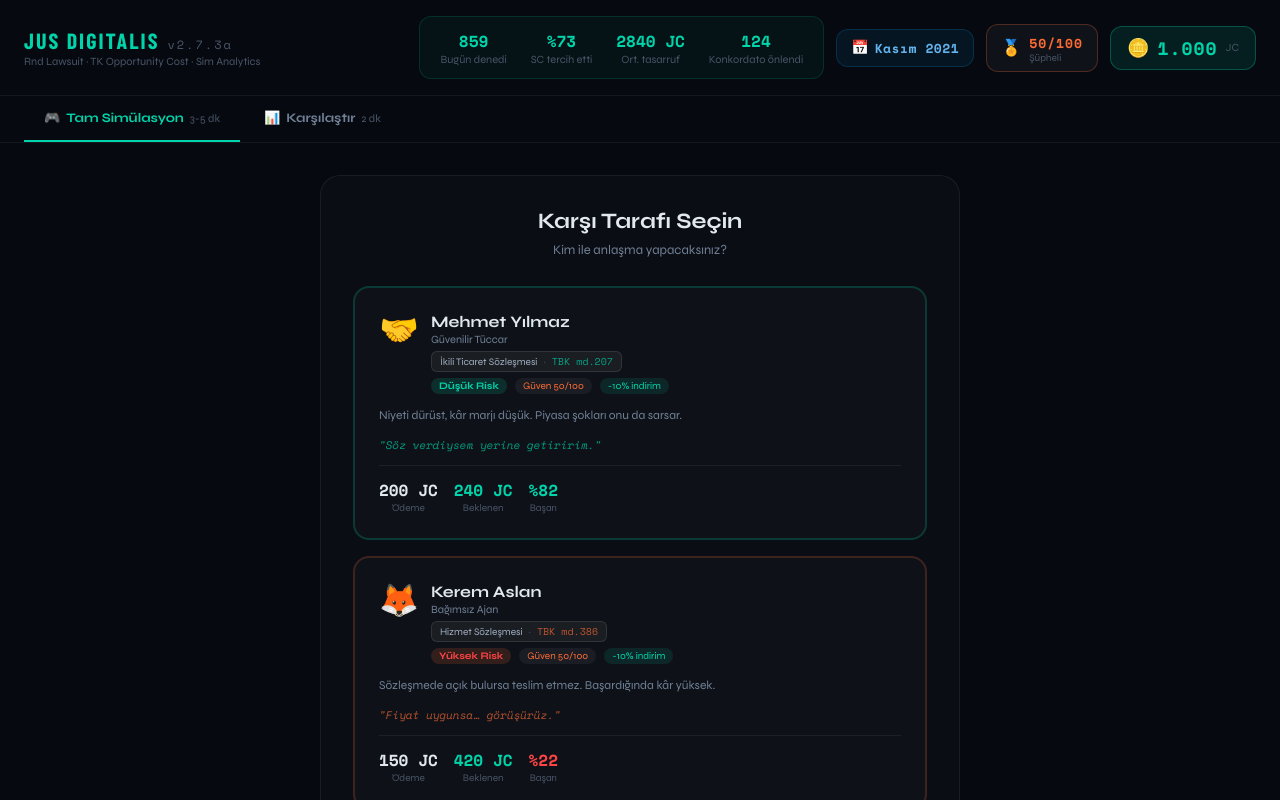
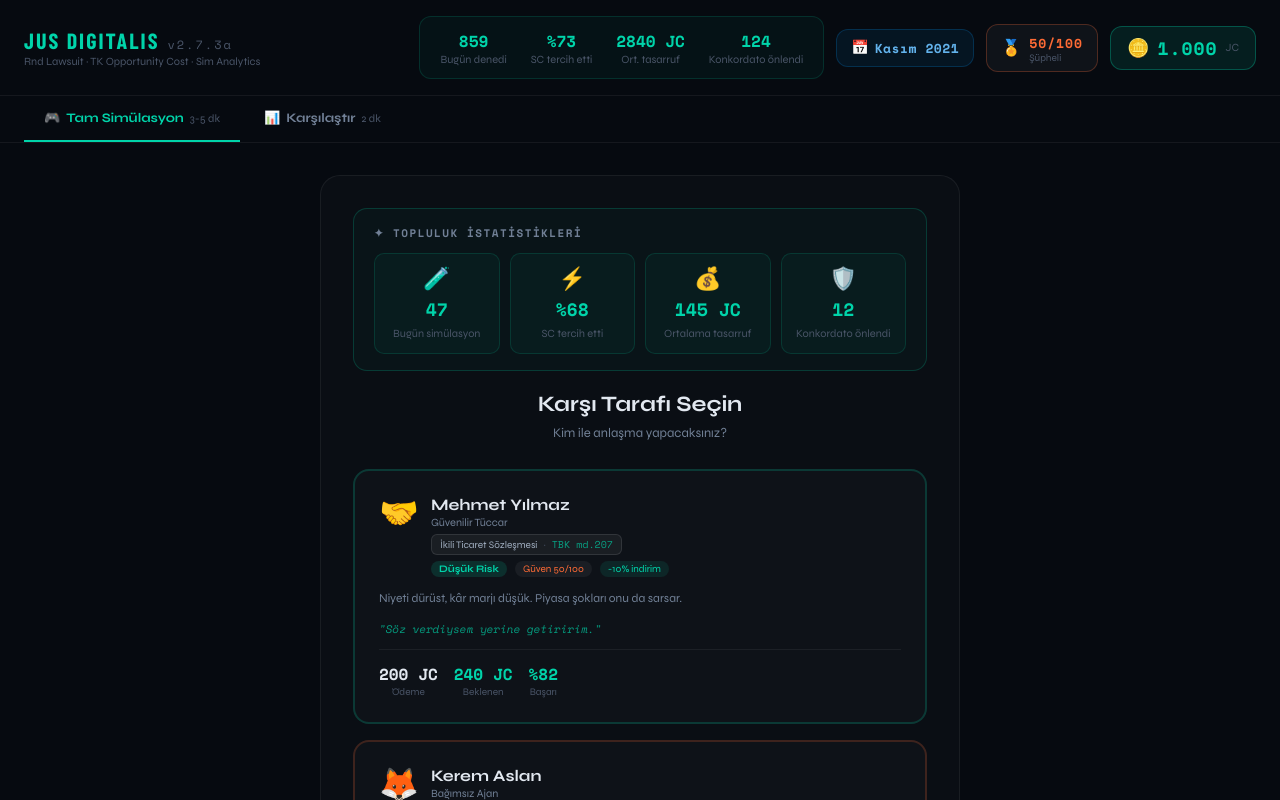
Before and after one commit to umutmiroglu/jusdigitalis-smartcontract-sandbox, a React (Vite) app: page / in a window 1280 px wide. Both pictures are taken after a click on the button "Simülasyonu Başlat →". Shown: the top 800 px of the page. Built offline with nearby package versions, Linux system fonts and the light colour scheme; a web font is replaced by a local one.

Commit message:
feat: SocialProofWidget with API fetch and static fallback

```diff
--- a/src/App.tsx
+++ b/src/App.tsx
@@ -32,6 +32,7 @@ import { useCoinAnimation } from './hooks/useCoinAnimation'
 import { loadPersisted, clearPersisted } from './utils/persistence'
 import { useIsMobile } from './hooks/useIsMobile'
 import { useABVariant } from './hooks/useABVariant'
+import { SocialProofWidget } from './components/ui/SocialProofWidget'
 
 // ─── ERROR BOUNDARY ───────────────────────────────────────────────────────────
 class ErrorBoundary extends Component<
@@ -312,6 +313,7 @@ function FullSimulation({
           {coinDelta > 0 ? '+' : ''}{coinDelta} JC
         </div>
       )}
+      <SocialProofWidget />
       <div style={{ textAlign: 'center', marginBottom: 28 }}>
         <h2 style={{ color: '#e2e8f0', fontSize: 22, marginBottom: 8 }}>Karşı Tarafı Seçin</h2>
         <p style={{ color: '#718096', fontSize: 13 }}>Kim ile anlaşma yapacaksınız?</p>
--- /dev/null
+++ b/src/components/ui/SocialProofWidget.tsx
@@ -0,0 +1,52 @@
+import { useSocialProof } from '../../hooks/useSocialProof'
+
+interface StatCardProps {
+  emoji: string
+  value: string | number
+  label: string
+}
+
+function StatCard({ emoji, value, label }: StatCardProps) {
+  return (
+    <div style={{
+      flex: '1 1 120px',
+      background: 'rgba(0,212,170,.04)',
+      border: '1px solid rgba(0,212,170,.15)',
+      borderRadius: 10,
+      padding: '12px 14px',
+      textAlign: 'center',
+    }}>
+      <div style={{ fontSize: 22, marginBottom: 4 }}>{emoji}</div>
+      <div style={{ color: '#00d4aa', fontFamily: "'Space Mono',monospace", fontWeight: 700, fontSize: 18 }}>{value}</div>
+      <div style={{ color: '#4a5568', fontSize: 11, marginTop: 4, lineHeight: 1.4 }}>{label}</div>
+    </div>
+  )
+}
+
+export function SocialProofWidget() {
+  const { data, loading } = useSocialProof()
+
+  return (
+    <div style={{
+      background: 'rgba(0,212,170,.03)',
+      border: '1px solid rgba(0,212,170,.2)',
+      borderRadius: 14,
+      padding: '16px 20px',
+      marginBottom: 20,
+    }}>
+      <div style={{ color: '#718096', fontSize: 11, fontWeight: 700, letterSpacing: 1.5, marginBottom: 12, fontFamily: "'Space Mono',monospace" }}>
+        ✦ TOPLULUK İSTATİSTİKLERİ
+      </div>
+      {loading ? (
+        <div style={{ color: '#4a5568', fontSize: 13, textAlign: 'center', padding: '8px 0' }}>Yükleniyor…</div>
+      ) : (
+        <div style={{ display: 'flex', gap: 10, flexWrap: 'wrap' }}>
+          <StatCard emoji="🧪" value={data.todayCount} label="Bugün simülasyon" />
+          <StatCard emoji="⚡" value={`%${data.scPreferencePercent}`} label="SC tercih etti" />
+          <StatCard emoji="💰" value={`${data.avgSavingJC} JC`} label="Ortalama tasarruf" />
+          <StatCard emoji="🛡️" value={data.konkordatoAvoided} label="Konkordato önlendi" />
+        </div>
+      )}
+    </div>
+  )
+}
--- /dev/null
+++ b/src/hooks/useSocialProof.ts
@@ -0,0 +1,46 @@
+import { useState, useEffect } from 'react'
+
+export interface SocialProofData {
+  todayCount: number
+  scPreferencePercent: number
+  avgSavingJC: number
+  konkordatoAvoided: number
+}
+
+const FALLBACK: SocialProofData = {
+  todayCount: 47,
+  scPreferencePercent: 68,
+  avgSavingJC: 145,
+  konkordatoAvoided: 12,
+}
+
+export interface SocialProofState {
+  data: SocialProofData
+  loading: boolean
+}
+
+export function useSocialProof(): SocialProofState {
+  const [data, setData] = useState<SocialProofData>(FALLBACK)
+  const [loading, setLoading] = useState(true)
+
+  useEffect(() => {
+    let cancelled = false
+    fetch('/api/sandbox-analytics?aggregate=true')
+      .then(res => {
+        if (!res.ok) throw new Error('non-ok')
+        return res.json() as Promise<SocialProofData>
+      })
+      .then(json => {
+        if (!cancelled) setData(json)
+      })
+      .catch(() => {
+        // Keep fallback data — do not crash
+      })
+      .finally(() => {
+        if (!cancelled) setLoading(false)
+      })
+    return () => { cancelled = true }
+  }, [])
+
+  return { data, loading }
+}
```
